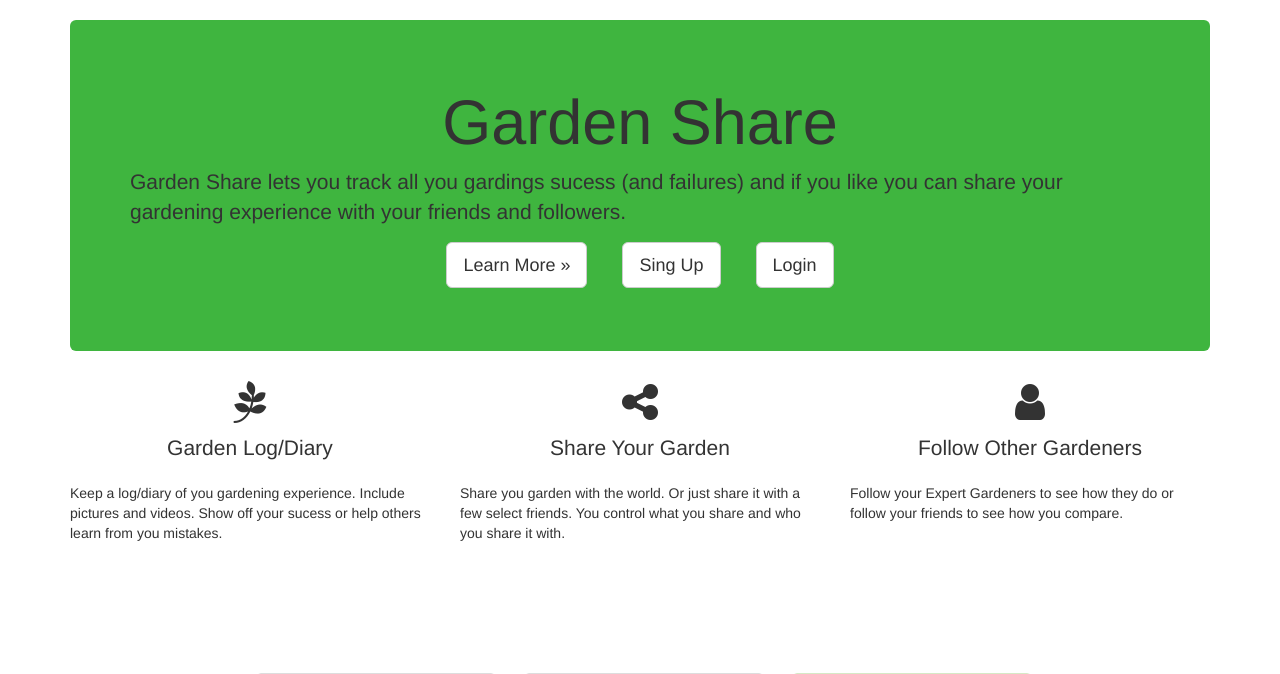
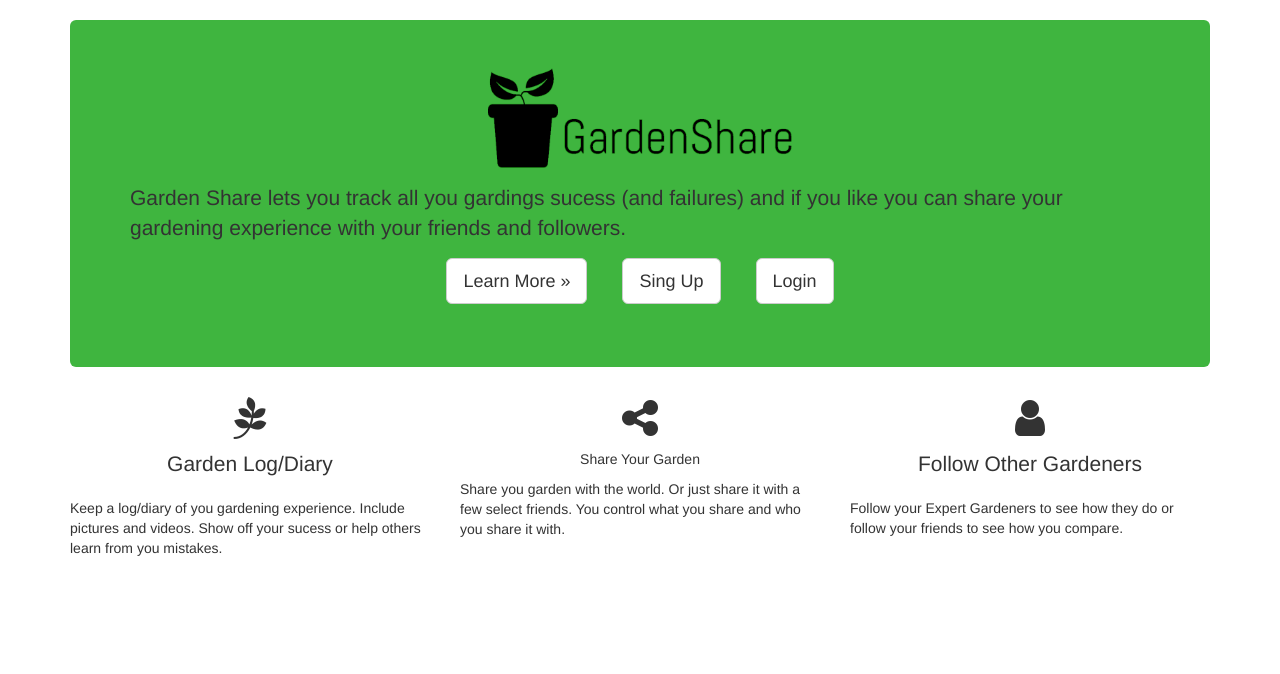
Before and after one commit to timpandrews/Pepper, a Django app: page / in a window 1280 px wide. Shown: the part 72-746 px from the top of the page. Run offline with Django 3.2, Linux system fonts and the light colour scheme; some libraries are stand-ins or nearby versions.

Commit message:
Added logo to landing page jumbotron

```diff
--- a/static/css/custom.css
+++ b/static/css/custom.css
@@ -11,9 +11,13 @@
     background-color: #3fb53f;
 }
 
-.logo {
+.logo_nav {
     height: 45px;
     margin-top: -13px;
+}
+
+.logo_jumbotron{
+  height: 100px;
 }
 
 .center {
--- a/templates/home.html
+++ b/templates/home.html
@@ -1,9 +1,10 @@
 {% extends 'base.html' %}
+{% load staticfiles %}
 
 
 {% block jumbotron %}
     <div class="jumbotron">
-        <h1 class="center">Garden Share</h1>
+        <p class="center"><img class="logo_jumbotron" src="{% static 'img/gardenShare_logoBlack.png' %}"></p>
         <p>Garden Share lets you track all you gardings sucess (and failures) and if you like you can share your gardening experience with your friends and followers.</p>
         <p class="center">
             <a class="btn btn-lg btn-default" href="#features" role="button">Learn More &raquo;</a>
@@ -24,7 +25,7 @@
         </div> <!-- /col -->
         <div class="col-sm-4">
             <p class="center"><i class="fa fa-share-alt fa-3x"></i></p>
-            <p class="lead center">Share Your Garden</p>
+            <p class="center">Share Your Garden</p>
             <p>Share you garden with the world.  Or just share it with a few select friends.  You control what you share and who you share it with.</p>
         </div> <!-- /col -->
         <div class="col-sm-4">
--- a/templates/include_navbar.html
+++ b/templates/include_navbar.html
@@ -9,7 +9,7 @@
               <span class="icon-bar"></span>
               <span class="icon-bar"></span>
             </button>
-            <a class="navbar-brand" href="{% url 'home' %}"><img class="logo" src="{% static 'img/gardenShare_logo.png' %}"</a>
+            <a class="navbar-brand" href="{% url 'home' %}"><img class="logo_nav" src="{% static 'img/gardenShare_logo.png' %}"</a>
         </div>
         <div id="navbar" class="navbar-collapse collapse">
             <ul class="nav navbar-nav">
```
Also changed, not shown: db.sqlite3, static/img/gardenShare_logoBlack.png (added).
